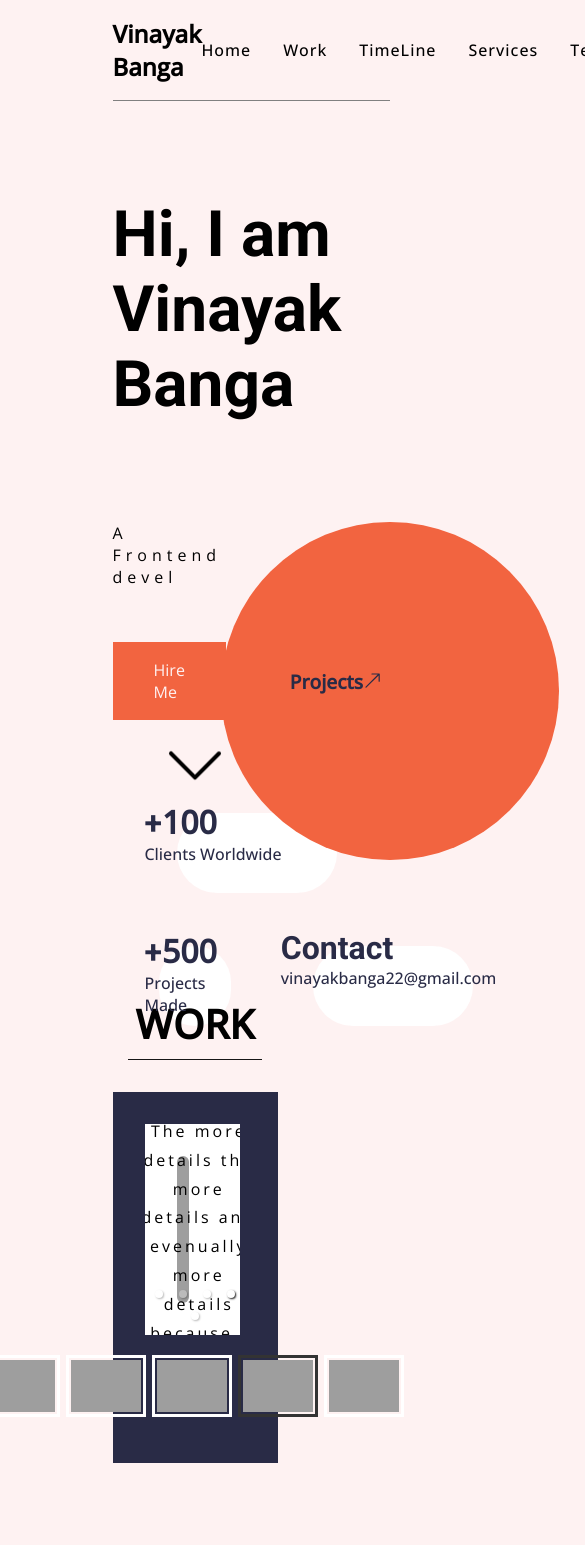
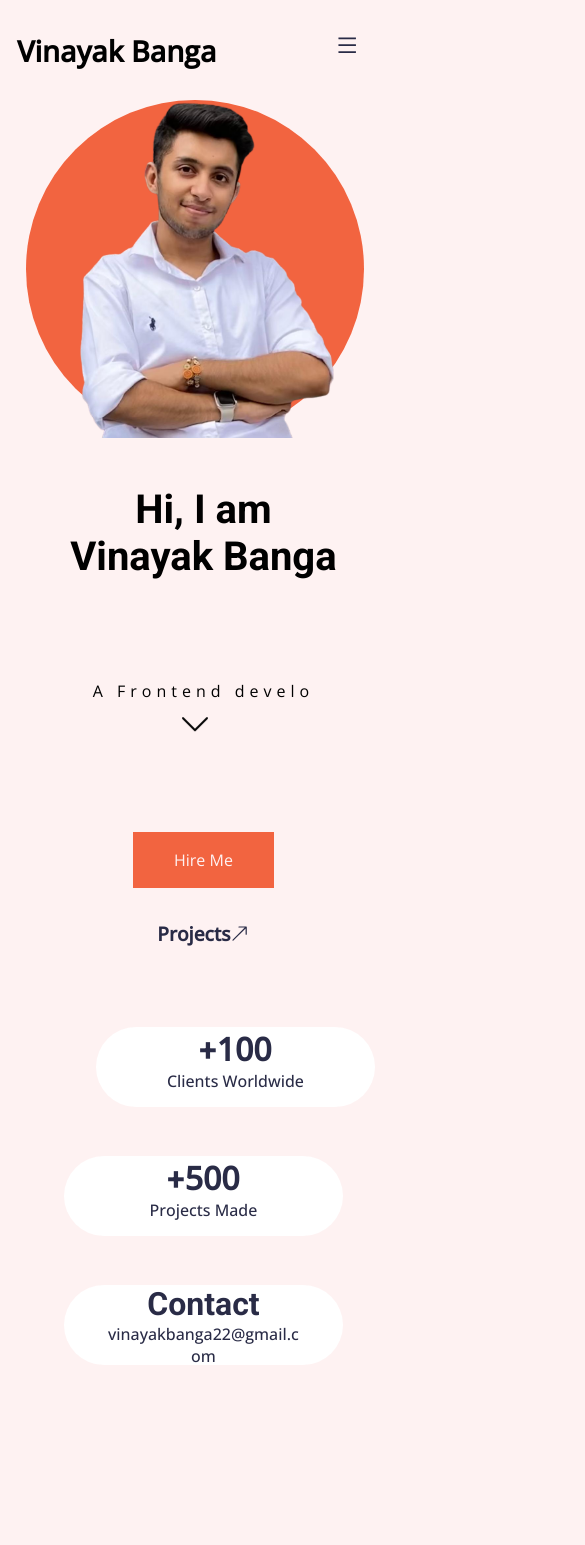
Before and after one commit to vinayakbanga/PortfolioReact, a React (Create React App) app: page / in a window 390 px wide. Shown: the top 1545 px of the page, 585 px wide, since content can reach past the window. Built offline with nearby package versions, Linux system fonts and the light colour scheme; grey boxes are pictures that could not be loaded.

Commit message:
resposiveness done

```diff
--- a/src/App.js
+++ b/src/App.js
@@ -1,4 +1,4 @@
-import Header from "./components/Header";
+import Header,{HeaderPhone} from "./components/Header";
 import Home from "./components/Home.jsx";
 import Work from "./components/Work.jsx";
 import Timeline from "./components/timeline.jsx";
@@ -7,12 +7,17 @@ import Testimonials from "./components/Testimonials.jsx"
 import Contact from "./components/contact.jsx"
 import { Toaster } from "react-hot-toast";
 import Footer from "./components/Footer.jsx"
+import { useState } from "react";
 
 
 function App() {
+const [menuOpen,setMenuOpen] = useState(false);
+console.log(menuOpen);
+
   return (
     <>
-    <Header/>
+    <HeaderPhone menuOpen={menuOpen} setMenuOpen={setMenuOpen} />
+    <Header menuOpen={menuOpen}  setMenuOpen={setMenuOpen}/>
     <Home/>
     <Work/>
     <Timeline/>
--- a/src/components/Header.jsx
+++ b/src/components/Header.jsx
@@ -1,25 +1,37 @@
 import React from 'react'
+import {AiOutlineMenu} from "react-icons/ai"
 
-const Header = () => {
+const Header = ({menuOpen,setMenuOpen}) => {
   return (
     <>
     <nav>
       <NavContent/>
+
     </nav>
+    <button className='navBtn' onClick={()=> setMenuOpen(!menuOpen)}>
+        <AiOutlineMenu/>
+      </button>
       </>
   )
 };
+export const HeaderPhone = ({menuOpen,setMenuOpen}) => {
+  return (
+    <div className={`navPhone ${ menuOpen ? "navPhoneComes" :""} `}>
+        <NavContent setMenuOpen={setMenuOpen} />
+    </div>
+  )
+}
 
-const NavContent =() =>(
+export const NavContent =({setMenuOpen}) =>(
   <>
   <h2>Vinayak Banga</h2>
   <div>
-    <a href="#home">Home</a>
-    <a href="#work">Work</a>
-    <a href="#timeline">TimeLine</a>
-    <a href="#services">Services</a>
-    <a href="#testimonials">Testimonials</a>
-    <a href="#contact">Contact</a>
+    <a onClick={()=> setMenuOpen(false)} href="#home">Home</a>
+    <a onClick={()=> setMenuOpen(false)} href="#work">Work</a>
+    <a onClick={()=> setMenuOpen(false)} href="#timeline">TimeLine</a>
+    <a onClick={()=> setMenuOpen(false)} href="#services">Services</a>
+    <a onClick={()=> setMenuOpen(false)} href="#testimonials">Testimonials</a>
+    <a onClick={()=> setMenuOpen(false)} href="#contact">Contact</a>
   </div>
   <a href='mailto:vinayakbanga22@gmail.com'>
     <button>Email</button>
@@ -29,3 +41,4 @@ const NavContent =() =>(
 )
 
 export default Header
+//1120
--- a/src/components/Home.jsx
+++ b/src/components/Home.jsx
@@ -73,7 +73,7 @@ const Home = () => {
                     </a>
                 </div>
 
-                <article>
+                <article className='client'>
                     <p>
                         +<motion.span whileInView={animationClientscount} ref={clientCount}></motion.span>
                     </p>
@@ -81,6 +81,12 @@ const Home = () => {
                 </article>
 
                 <aside>
+                {/* <article>
+                    <p>
+                        +<motion.span whileInView={animationClientscount} ref={clientCount}></motion.span>
+                    </p>
+                    <span> Clients Worldwide</span>
+                </article> */}
                 <article>
                     <p>
                         +<motion.span whileInView={animationProjectcount} ref={projectCount}></motion.span>
--- a/src/components/Work.jsx
+++ b/src/components/Work.jsx
@@ -9,7 +9,7 @@ const Work = () => {
         <section>
             <article>
                 <Carousel
-                showArrows={true}
+                showArrows={false}
                 showIndicators={true}
                 showStatus={false}
                 showThumbs={true}
--- a/src/style/app.scss
+++ b/src/style/app.scss
@@ -11,6 +11,7 @@
 @import"testimonials.scss";
 @import"contact.scss";
 @import"footer.scss";
+@import"mediaquery.scss";
  *
  {
     margin: 0%;
--- a/src/style/header.scss
+++ b/src/style/header.scss
@@ -40,3 +40,76 @@ nav{
         }
     }
 }
+.navBtn{
+    border: none;
+    background-color: transparent;
+    color: $color5;
+    font-size: 1.4rem;
+    z-index: 150;
+    top: 2rem;
+    right: 2rem;
+    position: fixed;
+
+    &:hover{
+        color: $color3;
+    }
+    display: none;
+
+}
+.navPhone{
+    transition: all 0.5s;
+    transform: translateY(-100%);
+    width: 100%;
+    height: 100vh;
+    background-color: $color5;
+    padding: $p_base;
+    position: fixed;
+    top: 0;
+    z-index: 100;
+    display: flex;
+    flex-direction: column;
+    align-items: center;
+    justify-content: center;
+    gap: 3rem;
+
+    >h2{
+        // font-family: $;
+        font-size: 2 rem ;
+         color: $color4;
+
+    }
+   >div{
+    display: flex;
+    flex-direction: column;
+    align-items: center;
+    gap: 2rem;
+
+    a{
+        color: $color4;
+        letter-spacing: 1px;
+        font-weight: 500;
+        transition: all 0.3s;
+        &hover{
+            color: $color3;
+        }
+    }
+   }
+   >a>button{
+    border: 1px solid $color6 ;
+    padding: 0.5rem 2rem;
+    background-color: $color1;
+    cursor: pointer;
+    color: $color6;
+    letter-spacing: 1px;
+    font-weight: 500;
+    transition: 0.5s;
+    &:hover{
+        background-color: $color6;
+        color: $color4;
+    }
+
+   }
+}
+.navPhoneComes{
+    transform: translateY(0%);
+}
--- /dev/null
+++ b/src/style/mediaquery.scss
@@ -0,0 +1,362 @@
+@media screen and (max-width:1376px) {
+    nav{
+        padding: 0 $p_md;
+    }
+    #home{
+        height: 100vh;
+        >section{
+            &:first-of-type{
+                padding-left:$p_md ;
+                >div aside{
+                    width: 85%;
+
+                }
+            }
+        }
+    }
+    #work {
+        padding: 8rem $p_md;
+        height: 110vh;
+        > section {
+          > article {
+            height: 20rem;
+            width: 90%;
+          }
+          .workItem {
+            padding: 2rem;
+            height: 20rem;
+            > aside {
+              > p {
+                margin: 1rem;
+              }
+              > a {
+                margin: 1rem;
+              }
+            }
+          }
+        }
+      }
+      #services {
+        padding: $p_md;
+        > section {
+          height: 90%;
+        }
+      }
+      #testimonial {
+        padding: $p_md;
+        > section {
+          width: 100%;
+        }
+      }
+      #contact > section > form {
+        > input,
+        > button {
+          font: 400 0.8rem $text1;
+          width: 50%;
+        }
+      }
+
+      footer {
+        padding-left: $p_md;
+      }
+
+}
+@media screen and (max-width: 1100px) {
+  nav {
+    padding: 0 $p_base;
+  }
+
+  #home {
+    height: 110vh;
+    > section {
+      &:first-of-type {
+        padding-left: $p_base;
+        > div {
+          > h1 {
+            font: 900 3rem $text1;
+          }
+
+          aside {
+            width: 100%;
+          }
+        }
+      }
+    }
+  }
+
+  #work {
+    padding: 8rem $p_base;
+  }
+
+  #services {
+    padding: $p_base_inverse;
+    text-align: center;
+  }
+}
+
+@media screen and (max-width: 900px) {
+  nav {
+    padding: 0 $p_sm;
+    > h2 {
+      font-size: 1.8rem;
+    }
+    > div {
+      gap: 1rem;
+    }
+  }
+
+  #home {
+    > section {
+      &:first-of-type {
+        padding-left: $p_sm;
+        > div {
+          // display: flex;
+          // flex-direction: column;
+          // justify-content: center;
+          > div {
+            gap: 2rem;
+            width: 100%;
+
+          }
+          aside {
+            flex-direction: column;
+            // border: 2px solid ;
+          }
+        }
+      }
+      &:last-of-type{
+        // border: solid 2px;
+        justify-content: center;
+      }
+    }
+  }
+
+  #work {
+    padding: 8rem $p_zero;
+    height: 100%;
+    > section {
+      > article {
+        height: 25rem;
+      }
+      .workItem {
+        height: 25rem;
+      }
+    }
+  }
+
+  #services {
+    padding: $p_sm_inverse;
+    height: 90vh;
+  }
+  #testimonial {
+    padding: $p_zero;
+    // height: 150%;
+    > h2 {
+      padding: 3rem;
+      margin-bottom: 0%;
+    }
+    > section {
+      padding: 3rem;
+      height: 45rem;
+      justify-content: space-evenly;
+
+      > article {
+        width: 40%;
+        height: 50%;
+      }
+    }
+  }
+
+  #contact > section > form {
+    > h2 {
+      font: 100 2.3rem $text2;
+    }
+    > input,
+    > button {
+      width: 65%;
+    }
+  }
+
+  footer {
+    padding-left: $p_zero;
+    grid-template-columns: 1fr;
+    > div {
+      width: 100%;
+      border: none;
+      p {
+        width: 50%;
+        margin: 2rem auto;
+      }
+    }
+    > a {
+      margin: 1rem;
+    }
+  }
+}
+
+@media screen and (max-width: 786px) {
+  nav {
+    > div,
+    > a {
+      display: none;
+    }
+
+  }
+  .navBtn {
+    display: block;
+  }
+}
+
+@media screen and (max-width: 600px) {
+  #home {
+    height: unset;
+    flex-direction: column-reverse;
+
+    > section {
+      &:first-of-type {
+        display: flex;
+        flex-direction: column;
+        align-items: center;
+        text-align: center;
+        // justify-content: center;
+
+        > div {
+          border: none;
+          padding-top: 3rem;
+          > h1 {
+            font: 900 2.5rem $text1;
+          }
+          > div {
+            flex-direction: column;
+          }
+          aside {
+            align-items: center;
+          }
+
+          article[data-special] {
+            width: 100%;
+            display: flex;
+            flex-direction: column;
+            align-items: center;
+            span {
+              display: block;
+              width: 70%;
+              word-wrap: break-word;
+            }
+          }
+
+          article {
+            width: 100%;
+            text-align: center;
+            // border: solid black;
+            &::after {
+              top: 0;
+              left: 0%;
+            }
+          }
+          // .client{
+          //   border: solid 2px;
+
+          // }
+        }
+      }
+
+      &:last-of-type {
+        border: none;
+      }
+    }
+
+    > svg {
+      font-size: 2rem;
+      bottom: 12%;
+    }
+  }
+
+  #work {
+    > section {
+
+      > article {
+        width: 100%;
+        height: 30vmax;
+      }
+      .workItem {
+        height: 30vmax;
+        // box-shadow: 0 0 5px $color1;
+        > aside {
+          padding: 1rem;
+
+          > h3 {
+            margin: 1rem;
+          }
+
+          > p {
+            letter-spacing: 0;
+            line-height: unset;
+            margin: 0%;
+            font-size: 0.75rem;
+          }
+
+          > a {
+            padding: 0.4rem 0.7rem;
+            font-size: 0.7rem;
+            margin: 1rem;
+          }
+        }
+      }
+    }
+  }
+
+  #timeline {
+    .timelineBox::after {
+      left: 31px;
+    }
+
+    .timelineItem {
+      width: 100%;
+      padding-left: 5rem;
+      padding-right: 2rem;
+    }
+
+    .rightTimeline {
+      left: 0%;
+    }
+    .leftTimeline,
+    .rightTimeline {
+      &::after {
+        left: 15px;
+      }
+    }
+  }
+
+  #services {
+    > section {
+      margin: 3rem 0;
+      grid-template-columns: repeat(2, 1fr);
+      gap: 1rem;
+      .serviceBox1 {
+        grid-column: 1/3;
+        grid-row: unset;
+      }
+
+      .serviceBox4 {
+        grid-column: 1/3;
+      }
+    }
+  }
+  #testimonial > section {
+    height: unset;
+    gap: 3rem;
+    > article {
+      width: 100%;
+      height: 100vw;
+    }
+  }
+
+  #contact {
+    grid-template-columns: 1fr;
+    > aside {
+      display: none;
+    }
+  }
+}
+// 1044
--- a/src/style/services.scss
+++ b/src/style/services.scss
@@ -43,7 +43,7 @@
             }
 
         }
-        .servicebox1{
+        .serviceBox1{
             grid-column:1/2 ;
             grid-row:1/3;
             background-color: $color1;
@@ -60,7 +60,7 @@
     // .servicebox3{
     //     transition-delay:0.3s ;
     // }
-    .servicebox4{
+    .serviceBox4{
         grid-column: 2/4;
     }
 }
```
Also changed, not shown: src/components/Services.jsx (+4 -4 lines).
